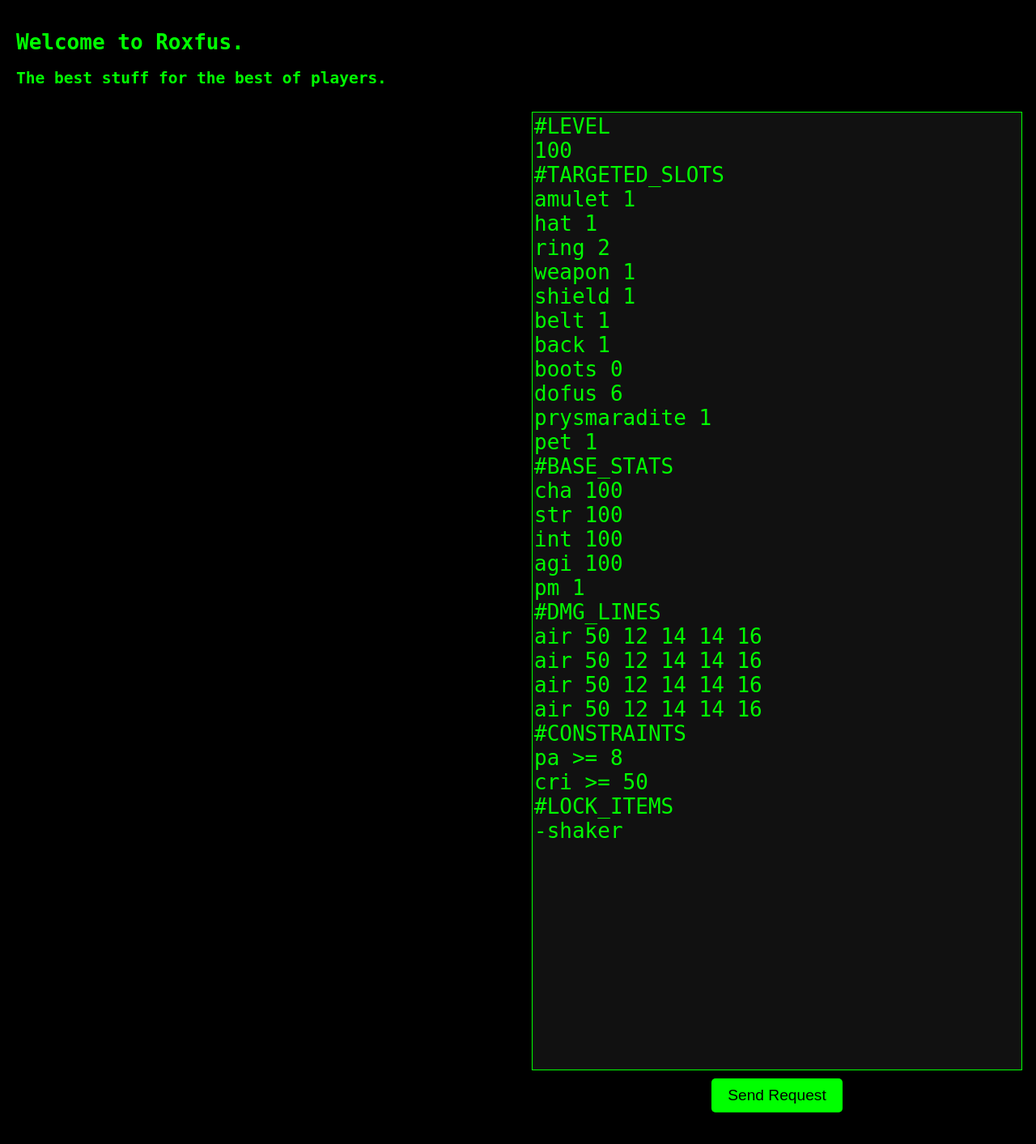
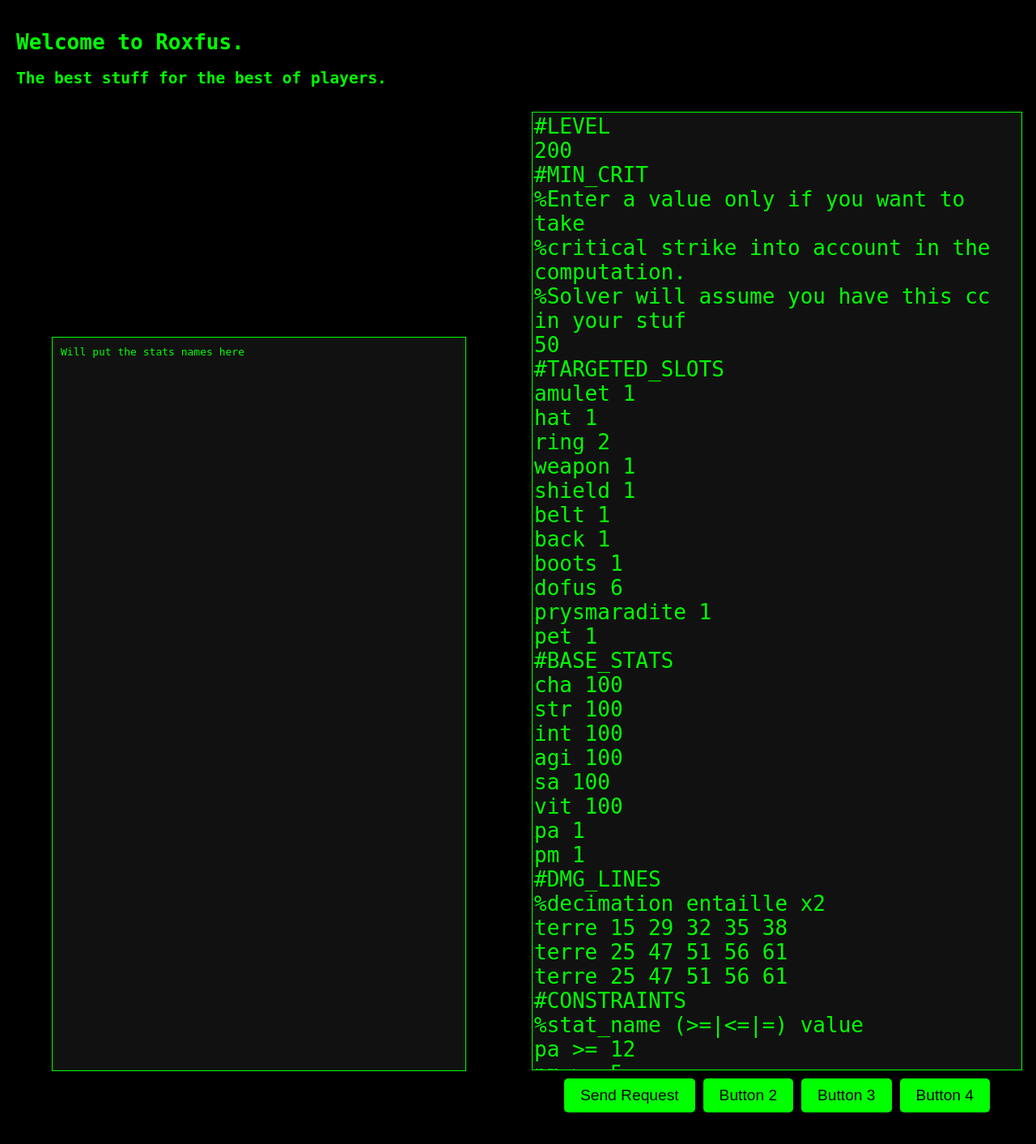
Before and after one commit to lucas971/Dofweb, a Node server app: page / in a window 1280 px wide. Shown: the top 1413 px of the page at 81% size. Run offline with Node 20, Linux system fonts and the light colour scheme.

Commit message:
update frontend

```diff
--- a/Dofweb/public/stylesheets/style.css
+++ b/Dofweb/public/stylesheets/style.css
@@ -36,7 +36,14 @@
   margin-bottom: 10px; /* Add space below the textarea */
 }
 
-button {
+.button-container {
+  display: flex;
+  justify-content: center;
+  gap: 10px; /* Add spacing between buttons */
+  width: 100%
+}
+
+  button {
   background-color: #0f0;
   color: #000;
   border: none;
@@ -49,3 +56,20 @@
 button:hover {
   background-color: #080;
 }
+
+.info-box {
+  position: fixed;
+  bottom: 12.5%;
+  left: 5%; /* Centers horizontally in the left 50% of the screen */
+  width: 40%;
+  height: 60%;
+  background-color: #111;
+  color: #0f0;
+  border: 1px solid #0f0;
+  font-family: monospace;
+  font-size: 1em;
+  padding: 10px;
+  box-sizing: border-box;
+  overflow: auto; /* Enable scrolling if the content exceeds the box */
+  pointer-events: none; /* Make it non-editable and non-interactive */
+}
--- a/Dofweb/routes/index.js
+++ b/Dofweb/routes/index.js
@@ -7,7 +7,12 @@
 
 function DefaultInput(){
   return "#LEVEL\n" +
-      "100\n" +
+      "200\n" +
+      "#MIN_CRIT\n" +
+      "%Enter a value only if you want to take\n" +
+      "%critical strike into account in the computation.\n" +
+      "%Solver will assume you have this cc in your stuf\n"+
+      "50\n" +
       "#TARGETED_SLOTS\n" +
       "amulet 1\n" +
       "hat 1\n" +
@@ -16,7 +21,7 @@
       "shield 1\n" +
       "belt 1\n" +
       "back 1\n" +
-      "boots 0\n" +
+      "boots 1\n" +
       "dofus 6\n" +
       "prysmaradite 1\n" +
       "pet 1\n" +
@@ -25,17 +30,22 @@
       "str 100\n" +
       "int 100\n" +
       "agi 100\n" +
+      "sa 100\n" +
+      "vit 100\n" +
+      "pa 1\n" +
       "pm 1\n" +
       "#DMG_LINES\n" +
-      "air 50 12 14 14 16\n" +
-      "air 50 12 14 14 16\n" +
-      "air 50 12 14 14 16\n" +
-      "air 50 12 14 14 16\n" +
+      "%decimation entaille x2\n" +
+      "terre 15 29 32 35 38\n" +
+      "terre 25 47 51 56 61\n" +
+      "terre 25 47 51 56 61\n" +
       "#CONSTRAINTS\n" +
-      "pa >= 8\n" +
-      "cri >= 50\n" +
+      "%stat_name (>=|<=|=) value\n" +
+      "pa >= 12\n" +
+      "pm >= 5\n" +
       "#LOCK_ITEMS\n" +
-      "-shaker"
+      "%(+|-)item_name_in_english_with_no_cap.\n"
+      ""
 }
 router.get('/', function(req, res, next) {4
   res.render('index', { title: 'Express', name: 'inputText', defaultText: DefaultInput()});
--- a/Dofweb/views/index.jade
+++ b/Dofweb/views/index.jade
@@ -8,6 +8,12 @@
     h3(id="resultParagraphScore")
   .right
     textarea(name=name)= defaultText
-    button(id="submitBtn") Send Request
+    .button-container
+      button(id="submitBtn") Send Request
+      button(id="button2") Button 2
+      button(id="button3") Button 3
+      button(id="button4") Button 4
+
+  div.info-box Will put the stats names here
 
   script(src="/javascripts/configTextboxManager.js")
```
